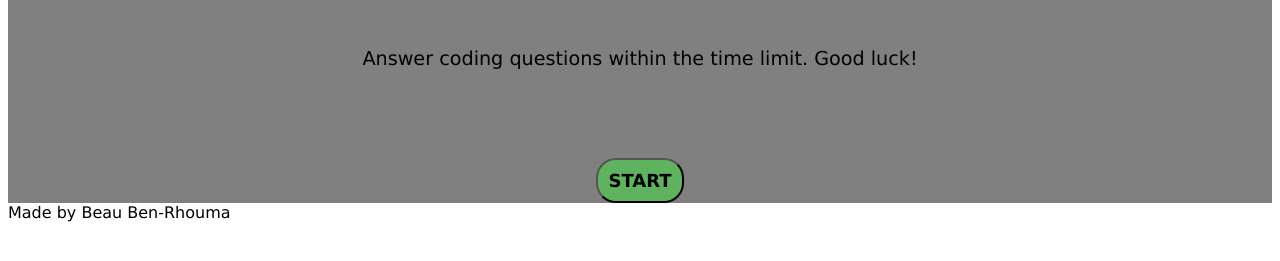
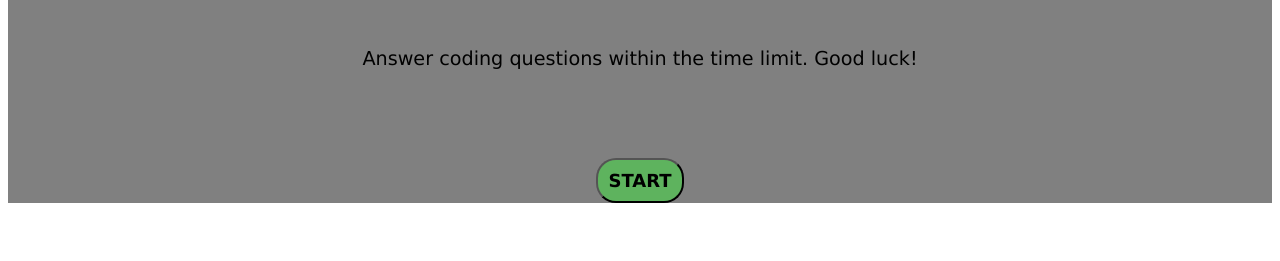
Before and after one commit to BRhouma/Coding_Quiz, a plain HTML site: page index.html in a window 1280 px wide. Shown: the part 159-420 px from the top of the page. Drawn offline with Linux system fonts and the light colour scheme.

Commit message:
deleted footer

```diff
--- a/index.html
+++ b/index.html
@@ -25,5 +25,5 @@
     </main>
     <script src="./Assets/script.js"></script>
 </body>
-<footer>Made by Beau Ben-Rhouma</footer>
+
 </html>
```
